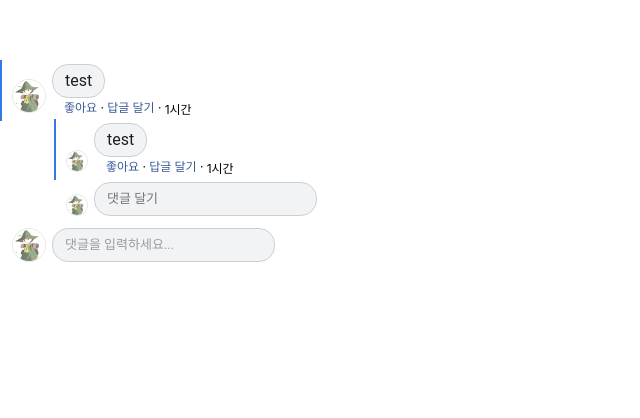
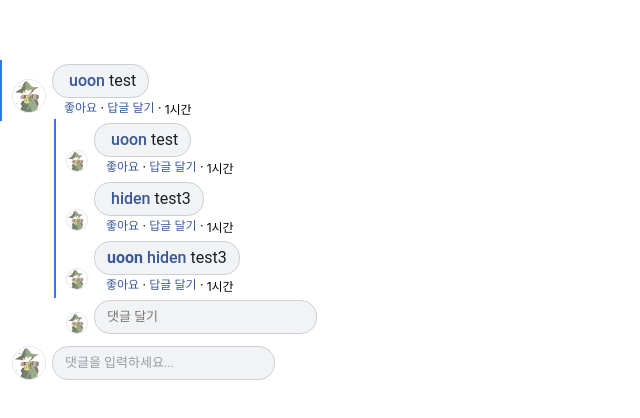
Before and after one commit to uoon-dev/clone-facebook-reply, a React (Create React App) app: page / in a window 1280 px wide. Shown: the top 418 px of the page, without its empty margins (0-640 px from the left). Built offline with nearby package versions, Linux system fonts and the light colour scheme.

Commit message:
implement 'create reply of child comment function'

```diff
--- a/src/components/Feed/Comment/Comment.js
+++ b/src/components/Feed/Comment/Comment.js
@@ -13,20 +13,29 @@ import * as styles from './commentStyle';
 const Comment = props => {
   const [commentContent, onChangeCommentContent] = useState('');
   const dispatch = useDispatch();
-  const createCommentDispatch = () => dispatch({type: 'CREATE_COMMENT_CONTENT', payload: {
+  const createCommentDispatch = () => {
+    return dispatch({type: 'CREATE_COMMENT_CONTENT', payload: {
       id: uuidv4(),
       parentId: props.parentId,
       user: props.user,
-      commentContent: `<a>${props.user.name}</a>`+ commentContent,
+      commentContent,
       likeCount: 0,
-      children: []
-    }});
+      children: [],
+      targetCommentInfo: props.targetCommentInfo
+    }})
+  };
   const updateCommentDispatch = () => dispatch({type: 'UPDATE_COMMENT_CONTENT', payload: {
       id: props.id,
-      commentContent: commentContent
+      commentContent
     }});
   const isNewPendingComment = typeof props.id === "undefined";
-  const reactionMenu = !isNewPendingComment ? <ReactionMenu /> : null;
+  const reactionMenu = !isNewPendingComment ?
+    <ReactionMenu
+      id={props.id}
+      user={props.user}
+      parentId={props.parentId}
+      setTargetCommentInfo={props.setTargetCommentInfo}
+    /> : null;
 
   return (
     <div className={`CommentItem ${!isNewPendingComment ? 'CreatedComment' : ''}`} css={styles.commentItem}>
@@ -36,6 +45,8 @@ const Comment = props => {
           id={props.id}
           isNewPendingComment={isNewPendingComment}
           parentId={props.parentId}
+          targetCommentInfo={props.targetCommentInfo}
+          user={props.user}
           commentContent={props.commentContent}
           createCommentContent={createCommentDispatch}
           updateCommentContent={updateCommentDispatch}
--- a/src/components/Feed/Comment/CommentInput/CommentInput.js
+++ b/src/components/Feed/Comment/CommentInput/CommentInput.js
@@ -13,6 +13,15 @@ const CommentInput = props => {
   const [isEditing, setIsEditing] = useState(false);
   const textarea = useRef();
 
+  useEffect(() => {
+    const commentTextArea = textarea.current;
+    if (commentTextArea) {
+      const commentLength = commentTextArea.value.length;
+      commentTextArea.focus();
+      commentTextArea.setSelectionRange(commentLength, commentLength)
+    }
+  }, [isEditing])
+
   const onEnterSave = (e) => {
     e.preventDefault();
     if (props.isNewPendingComment) {
@@ -23,14 +32,17 @@ const CommentInput = props => {
     }
   }
 
-  useEffect(() => {
-    const commentTextArea = textarea.current;
-    if (commentTextArea) {
-      const commentLength = commentTextArea.value.length;
-      commentTextArea.focus();
-      commentTextArea.setSelectionRange(commentLength, commentLength)
-    }
-  }, [isEditing])
+  const targetCommentUser = (props.targetCommentInfo && props.targetCommentInfo.user) ? props.targetCommentInfo.user : {};
+  const targetUserName = props.user.name !== targetCommentUser.name ? targetCommentUser.name : '';
+  let userNames;
+  if (props.id) {
+    userNames = (
+      <span>
+        <a href="/" css={styles.userName}>{props.user.name}</a>
+        {targetUserName ? <a href="/" css={styles.userName}>{targetUserName}</a> : ''}
+      </span>
+    )
+  }
 
   const commentInputBody = (
     isEditing || props.isNewPendingComment ?
@@ -47,7 +59,7 @@ const CommentInput = props => {
       /> :
       <div className="CommentStaticInput" css={styles.commentInput}>
         <div css={styles.textarea}>
-          {props.commentContent}
+          {userNames} {props.commentContent}
         </div>
         <CommentSetting setIsEditing={setIsEditing}/>
       </div>
--- a/src/components/Feed/Comment/CommentInput/commentInputStyle.js
+++ b/src/components/Feed/Comment/CommentInput/commentInputStyle.js
@@ -1,6 +1,6 @@
 import { css } from '@emotion/core';
-import { gray_5, gray_20 } from 'styles/colors';
-import { resetFocus } from 'styles/customProperties';
+import { blue_5, gray_5, gray_20 } from 'styles/colors';
+import { resetFocus, resetLink } from 'styles/customProperties';
 
 export const commentInput = css`
   display: flex;
@@ -34,3 +34,17 @@ export const textarea = css`
   }
 }
 `;
+
+export const userName = css`
+  ${resetLink}
+  display: inline-block;
+  color: ${blue_5};
+  font-weight: 700;
+  &:last-of-type {
+    font-weight: 500;
+    margin-left: 4px;
+  }
+  &:hover {
+    text-decoration: underline;
+  }
+`;
--- a/src/components/Feed/Comment/ReactionMenu/ReactionMenu.js
+++ b/src/components/Feed/Comment/ReactionMenu/ReactionMenu.js
@@ -1,8 +1,26 @@
 /** @jsx jsx */
 import { jsx } from '@emotion/core';
+import { useDispatch } from 'react-redux';
 import * as styles from './reactionMenuStyle';
 
-const reactionMenu = props => {
+const ReactionMenu = props => {
+  const dispatch = useDispatch();
+  const setTargetInfoDispatch = () => dispatch({type: 'SET_COMMENT_TARGET_INFO', payload: {
+      id: props.id,
+      user: props.user,
+    }});
+  const onClickReply = () => {
+    if (props.parentId) {
+      props.setTargetCommentInfo({
+        id: props.id,
+        user: props.user,
+      });
+      // setTargetInfoDispatch();
+    } else {
+
+    }
+  }
+
   return (
     <ul className="CommentReactionMenus" css={styles.commentReactionMenus}>
       <li className="CommentReactionMenu" css={styles.commentReactionMenu}>
@@ -18,7 +36,7 @@ const reactionMenu = props => {
         <button
           className="CommentReactionMenu_Button"
           css={styles.commentReactionMenuButton}
-          onClick={null}
+          onClick={onClickReply}
         >
           답글 달기
         </button>
@@ -30,4 +48,4 @@ const reactionMenu = props => {
   )
 }
 
-export default reactionMenu;
+export default ReactionMenu;
--- a/src/containers/Feed/Comments/Comments.js
+++ b/src/containers/Feed/Comments/Comments.js
@@ -1,11 +1,13 @@
 /** @jsx jsx */
 import { jsx } from '@emotion/core';
+import { useState } from 'react';
 import * as styles from './commentsStyle';
 
 import Comment from 'components/Feed/Comment/Comment';
 
 const Comments = props => {
   const { children } = props;
+  const [targetCommentInfo, setTargetCommentInfo] = useState({});
 
   const commentLists = (children || []).map((commentStatus, index) => {
     return (
@@ -16,19 +18,22 @@ const Comments = props => {
           user={commentStatus.user}
           commentContent={commentStatus.commentContent}
           likeCount={commentStatus.likeCount}
+          setTargetCommentInfo={setTargetCommentInfo}
+          targetCommentInfo={commentStatus.targetCommentInfo}
         />
         <Comments children={commentStatus.children} />
         { index === children.length - 1 ?
           <Comment
             parentId={commentStatus.parentId}
             user={commentStatus.user}
+            targetCommentInfo={targetCommentInfo}
           /> : null
         }
       </li>
     )
   })
   return (
-      <ul className={`CommentList_Group ${children.parentId ? 'IsChildComments' : ''}`} css={styles.commentListGroup}>
+      <ul className={`CommentList_Group`} css={styles.commentListGroup}>
         {commentLists}
       </ul>
   )
--- a/src/containers/Feed/Comments/CommentsWrapper.js
+++ b/src/containers/Feed/Comments/CommentsWrapper.js
@@ -1,4 +1,5 @@
-import React from 'react';
+/** @jsx jsx */
+import { jsx } from '@emotion/core';
 import { useSelector } from 'react-redux';
 import Comments from './Comments';
 
--- a/src/stores/comment.js
+++ b/src/stores/comment.js
@@ -6,9 +6,10 @@ const CREATE_COMMENT_CONTENT = 'CREATE_COMMENT_CONTENT';
 const UPDATE_COMMENT_CONTENT = 'UPDATE_COMMENT_CONTENT';
 
 export const createCommentContent = createAction(CREATE_COMMENT_CONTENT, data => data);
-export const updateCommentContent = createAction(UPDATE_COMMENT_CONTENT, text => text);
+export const updateCommentContent = createAction(UPDATE_COMMENT_CONTENT, data => data);
 
 const initialState = {
+  commentTargetInfo: {},
   list: [
     {
       id: 1234,
@@ -30,7 +31,36 @@ const initialState = {
           },
           commentContent: 'test',
           likeCount: '',
-          children: []
+        },
+        {
+          id: 3458,
+          parentId: 1234,
+          user: {
+            id: 3,
+            name: 'hiden',
+            profileImageUrl: mumrik,
+          },
+          commentContent: 'test3',
+          likeCount: '',
+        },
+        {
+          id: 3457,
+          parentId: 1234,
+          targetCommentInfo: {
+            id: 3457,
+            user: {
+              id: 3,
+              name: 'hiden',
+              profileImageUrl: mumrik,
+            }
+          },
+          user: {
+            id: 0,
+            name: 'uoon',
+            profileImageUrl: mumrik,
+          },
+          commentContent: 'test3',
+          likeCount: '',
         },
         // {
         //   id: 2,
@@ -57,6 +87,7 @@ export default handleActions (
         user: action.payload.user,
         commentContent: action.payload.commentContent,
         likeCount: action.payload.likeCount,
+        targetCommentInfo: action.payload.targetCommentInfo,
         children: []
       }
       return ({
@@ -82,7 +113,7 @@ export default handleActions (
           { leavesOnly: true }
         )
       }
-    )
+    ),
   },
   initialState
 )
--- a/src/styles/customProperties.js
+++ b/src/styles/customProperties.js
@@ -37,3 +37,7 @@ export const resetFocus = css`
     ${resetAppearance}
   }
 `;
+
+export const resetLink = css`
+  text-decoration: none;
+`;
```
Lines whose indentation alone changed are shown as unchanged.
